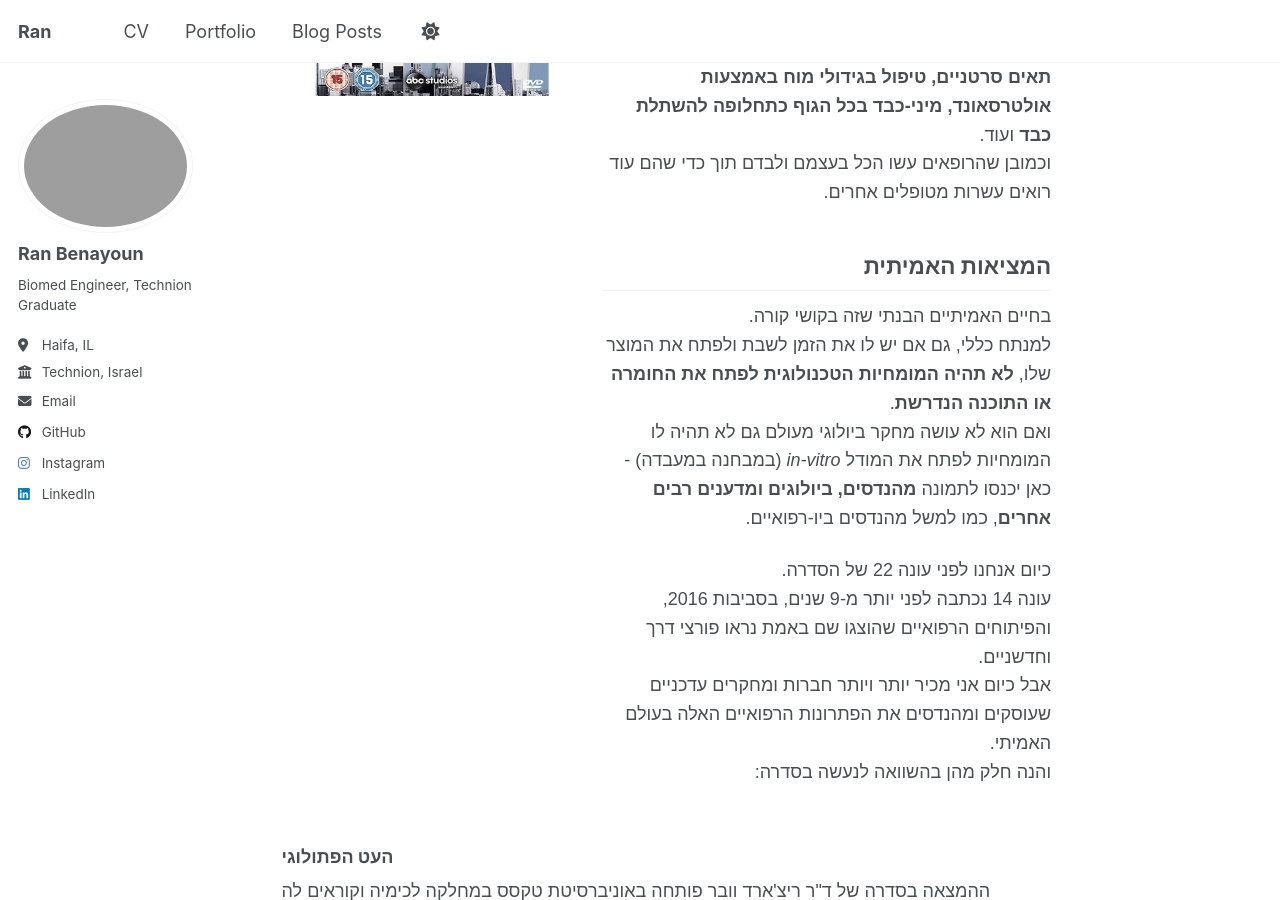
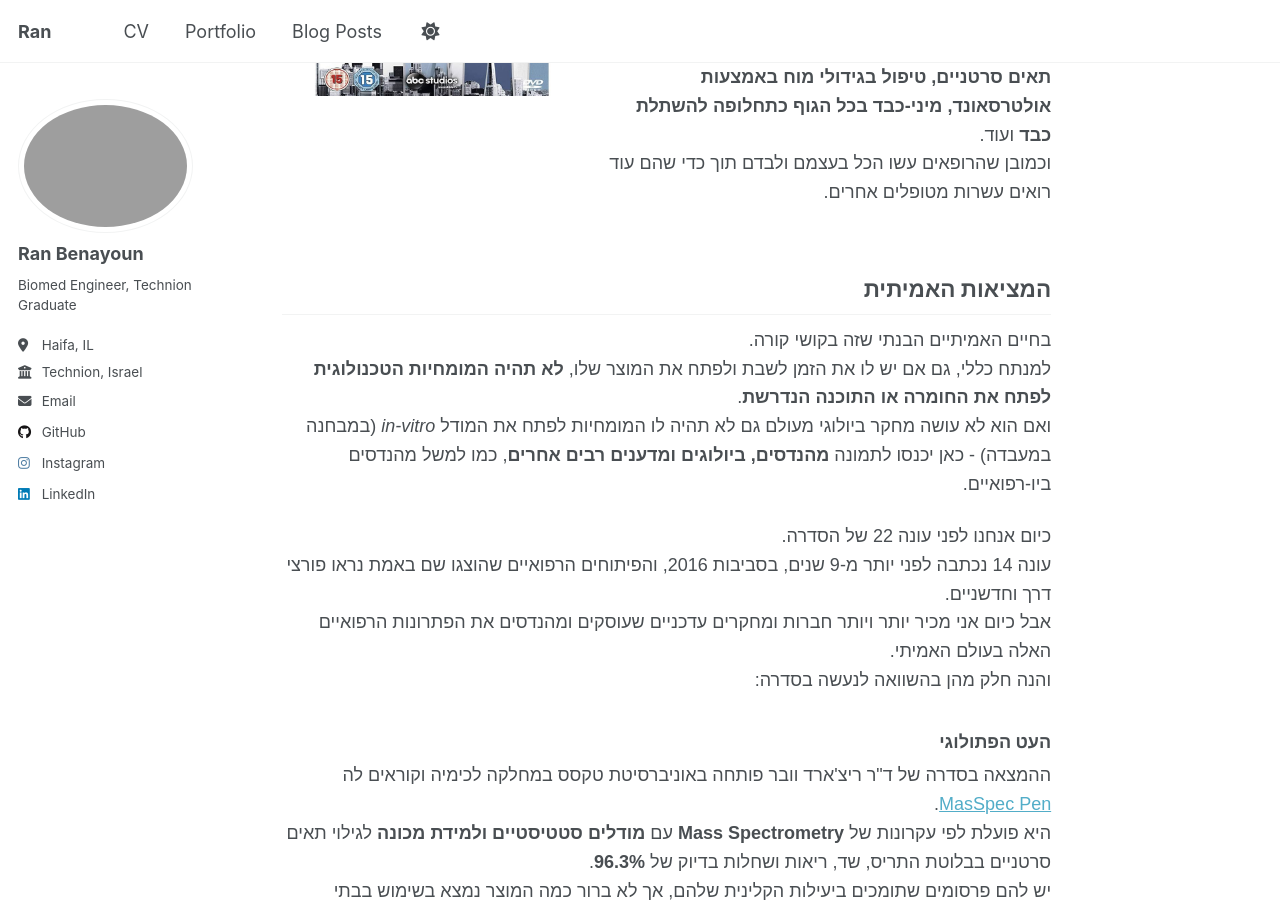
Before and after one commit to ranbenayoun/ranbe, a Jekyll site: the page built from _posts/2025-09-03-GreysAnatomy_Innovation.md, in a window 1280 px wide and 900 px high, scrolled down 474 px. Built offline with Jekyll 4.4.1, drawn with Linux system fonts in a browser that asks for light colours.

Commit message:
changed posts

```diff
--- a/_posts/2025-09-03-GreysAnatomy_Innovation.md
+++ b/_posts/2025-09-03-GreysAnatomy_Innovation.md
@@ -27,6 +27,9 @@ tags:
     <b>שרביט שמגלה תאים סרטניים, טיפול בגידולי מוח באמצעות אולטרסאונד, מיני-כבד בכל הגוף כתחלופה להשתלת כבד</b> ועוד.<br>
     וכמובן שהרופאים עשו הכל בעצמם ולבדם תוך כדי שהם עוד רואים עשרות מטופלים אחרים.
   </p>
+  </div>
+  </div>
+  <div dir="rtl">
 
   <h2>המציאות האמיתית</h2>
   <p>
@@ -44,8 +47,6 @@ tags:
     והנה חלק מהן בהשוואה לנעשה בסדרה:
   </p>
 
-  </div>
-</div>
 
   <h3>העט הפתולוגי</h3>
   <p>
@@ -108,6 +109,7 @@ tags:
   <p>
     מכירים עוד חברות רפואיות שעושות מה שעשו ב-<i>האנטומיה של גריי</i>? או בסדרות רפואיות אחרות?
   </p>
+</div>
 
   <h2>מקורות</h2>
   <ol>
```
Also changed, not shown: _posts/2025-05-24-biomed_biotech.md (+1 -1 lines).
